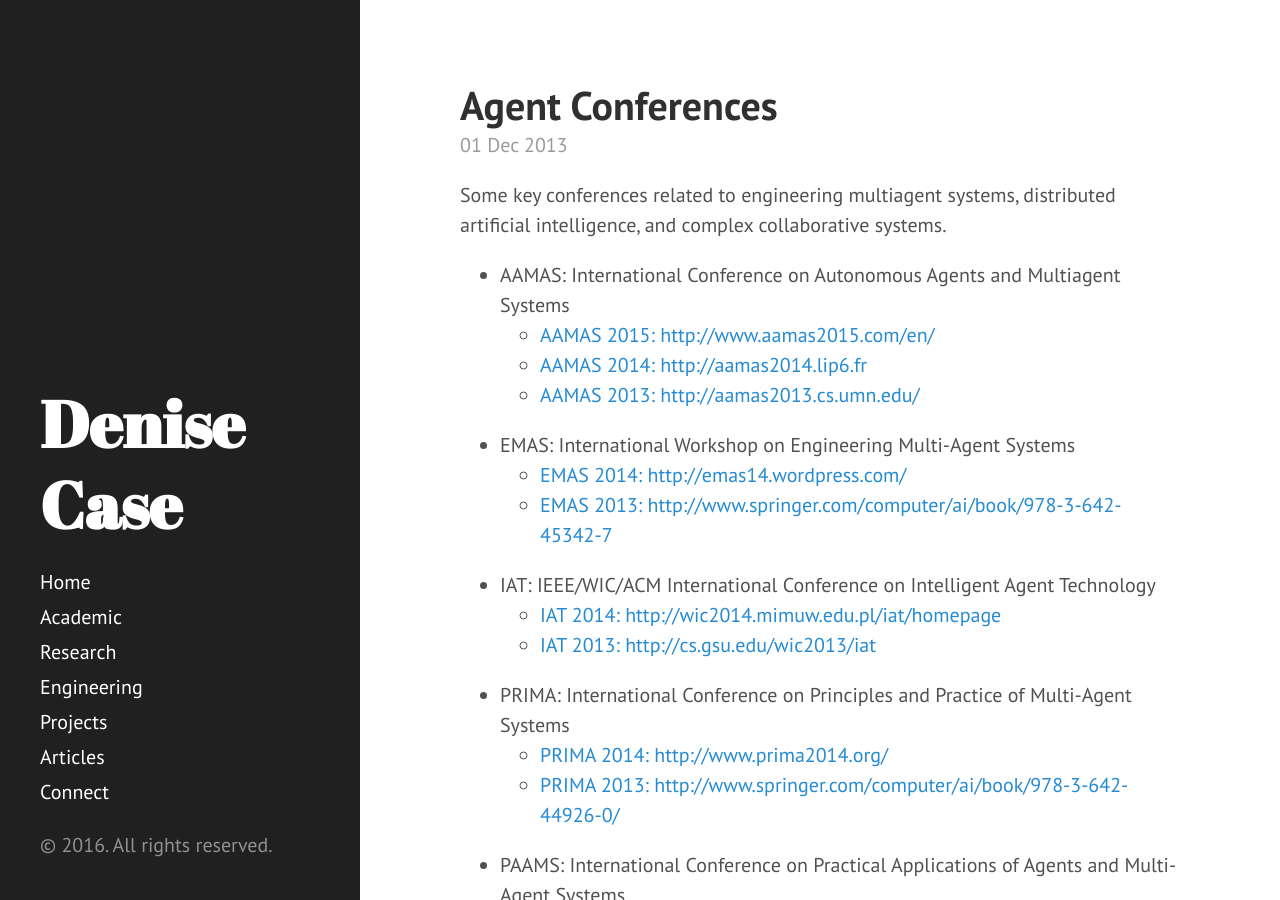
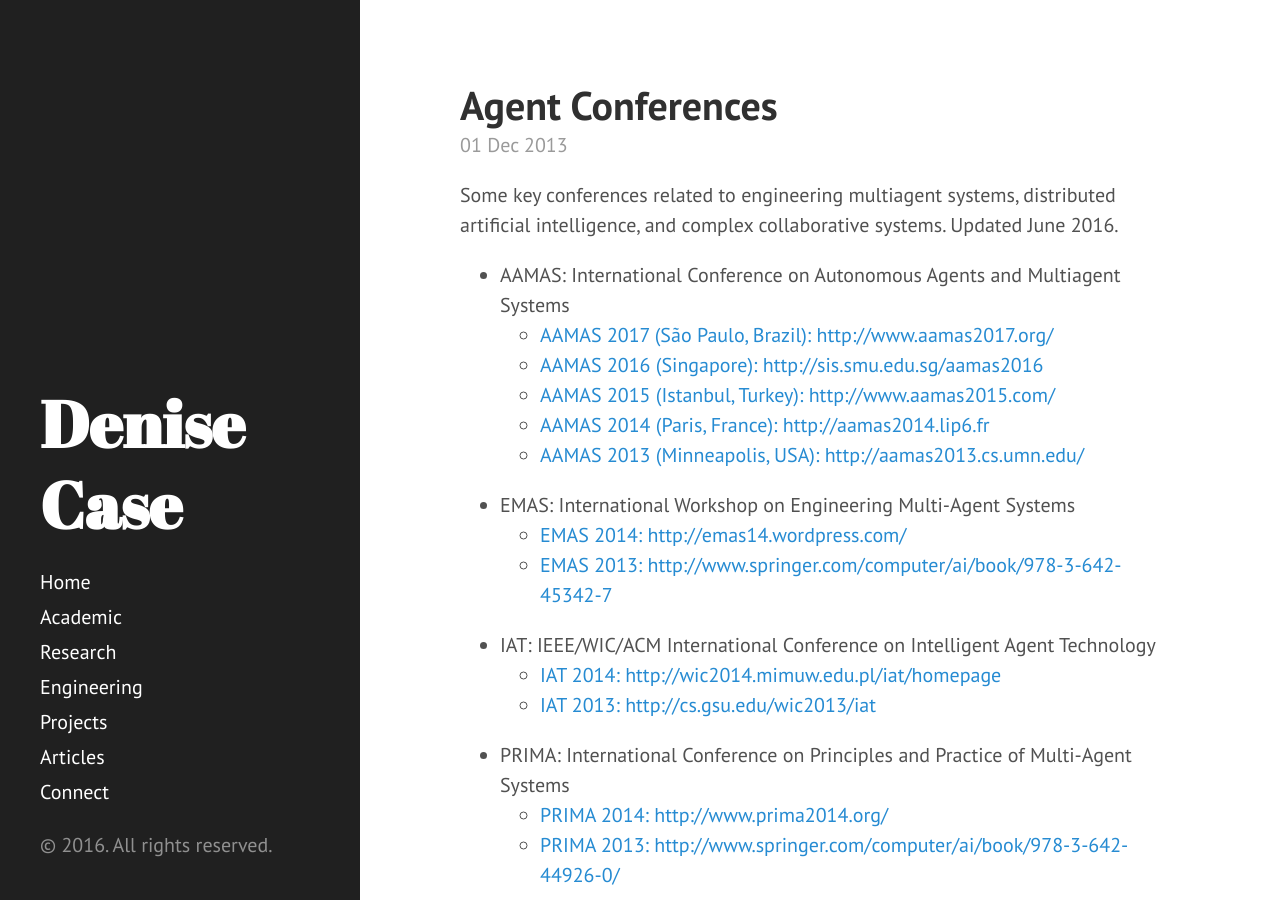
Before and after one commit to denisecase/denisecase.github.io, a Jekyll site: the page built from _posts/2013-12-01-agent-conf.md, in a window 1280 px wide and 900 px high. Built offline with Jekyll 4.4.1, drawn with Linux system fonts in a browser that asks for light colours; comment, search, counter and statistics services are not loaded.

Commit message:
AAMAS updates

```diff
--- a/_posts/2013-12-01-agent-conf.md
+++ b/_posts/2013-12-01-agent-conf.md
@@ -3,12 +3,14 @@
 title: Agent Conferences
 ---
 
-Some key conferences related to engineering multiagent systems, distributed artificial intelligence, and complex collaborative systems.
+Some key conferences related to engineering multiagent systems, distributed artificial intelligence, and complex collaborative systems. Updated June 2016.
 
 *   AAMAS: International Conference on Autonomous Agents and Multiagent Systems
-    *   [AAMAS 2015: http://www.aamas2015.com/en/](http://www.aamas2015.com/en/)
-    *   [AAMAS 2014: http://aamas2014.lip6.fr](http://aamas2014.lip6.fr/)
-    *   [AAMAS 2013: http://aamas2013.cs.umn.edu/](http://aamas2013.cs.umn.edu/)
+    *   [AAMAS 2017 (São Paulo, Brazil): http://www.aamas2017.org/](http://www.aamas2017.org/)
+    *   [AAMAS 2016 (Singapore): http://sis.smu.edu.sg/aamas2016](http://sis.smu.edu.sg/aamas2016)
+    *   [AAMAS 2015 (Istanbul, Turkey): http://www.aamas2015.com/](http://www.aamas2015.com/)
+    *   [AAMAS 2014 (Paris, France): http://aamas2014.lip6.fr](http://aamas2014.lip6.fr/)
+    *   [AAMAS 2013 (Minneapolis, USA): http://aamas2013.cs.umn.edu/](http://aamas2013.cs.umn.edu/)
 *   EMAS: International Workshop on Engineering Multi-Agent Systems
     *   [EMAS 2014: http://emas14.wordpress.com/](http://emas14.wordpress.com/)
     *   [EMAS 2013: http://www.springer.com/computer/ai/book/978-3-642-45342-7](http://www.springer.com/computer/ai/book/978-3-642-45342-7)
```
